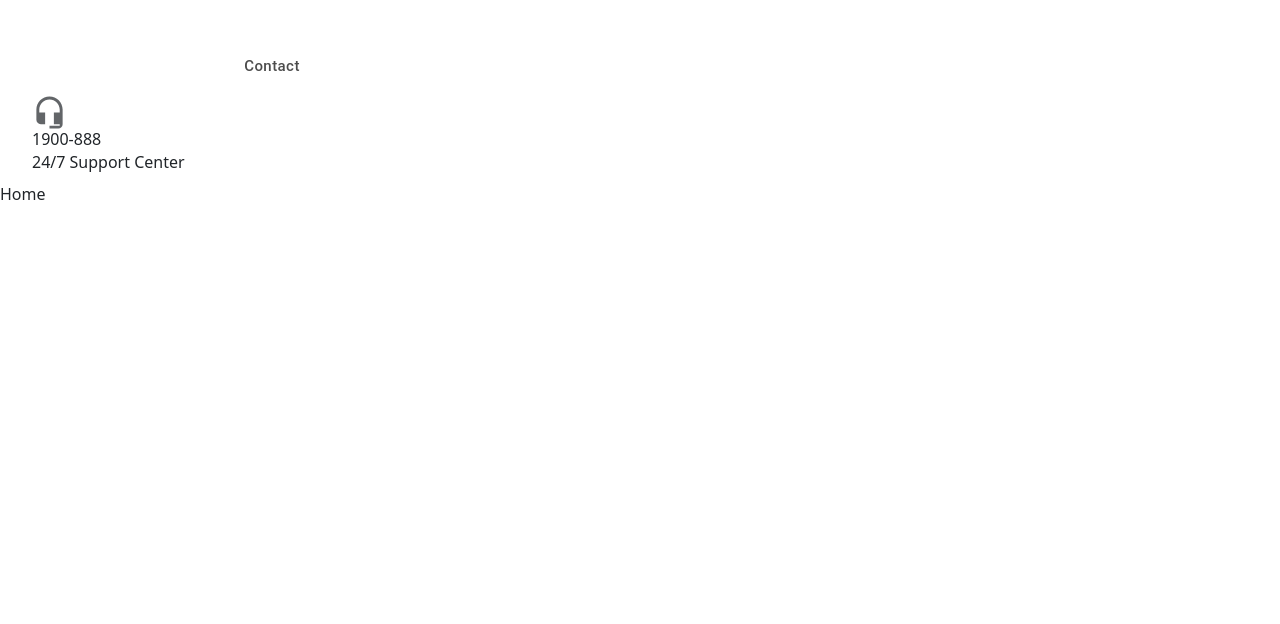
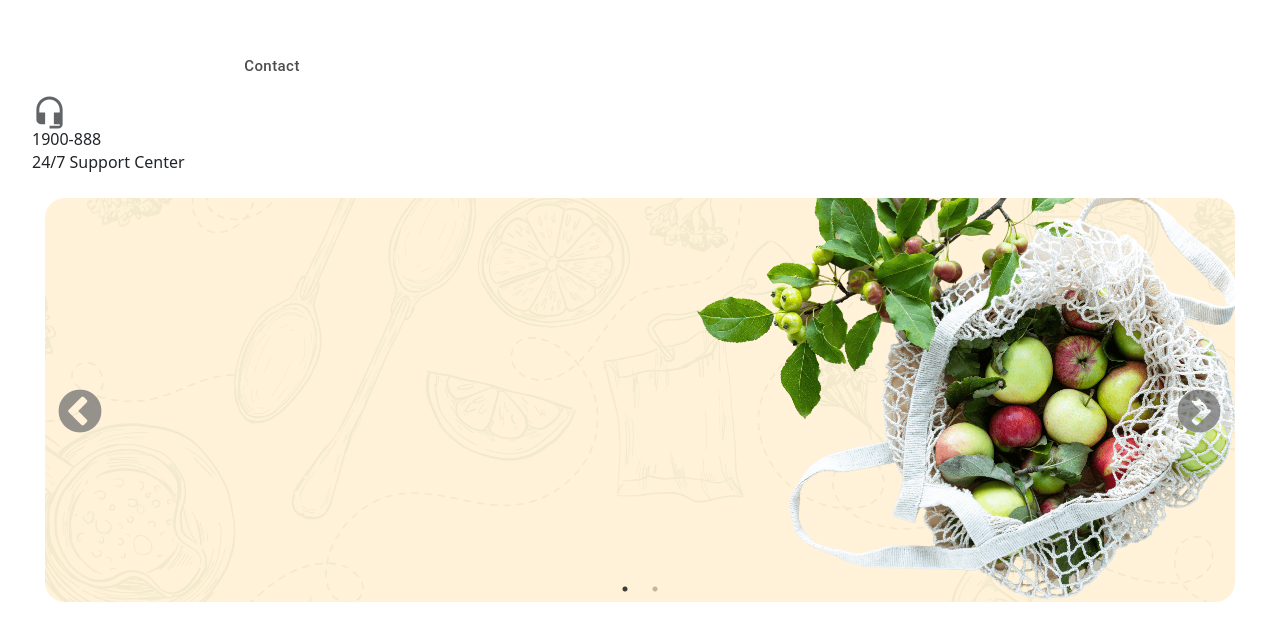
Before and after one commit to CoderAnshul/NEST, a React (Vite) app: page / in a window 1280 px wide. Shown: the part 2126-2750 px from the top of the page. Before the commit the page ends 2332 px from the top, so only its background shows below. Built offline with nearby package versions, Linux system fonts and the light colour scheme; no server answers.

Commit message:
Home page slider added

```diff
--- a/package.json
+++ b/package.json
@@ -18,7 +18,8 @@
     "bootstrap": "^5.3.3",
     "react": "^18.2.0",
     "react-dom": "^18.2.0",
-    "react-router-dom": "^6.23.0"
+    "react-router-dom": "^6.23.0",
+    "react-slick": "^0.30.2"
   },
   "devDependencies": {
     "@types/react": "^18.2.66",
--- a/src/Pages/Home/Index.jsx
+++ b/src/Pages/Home/Index.jsx
@@ -1,8 +1,11 @@
 import React from 'react'
+import Homeslider from './Slider/Homeslider'
 
 const Home = () => {
   return (
-    <div>Home</div>
+    <>
+      <Homeslider/>
+    </>
   )
 }
 
--- /dev/null
+++ b/src/Pages/Home/Slider/Homeslider.css
@@ -0,0 +1,55 @@
+@import url('https://cdnjs.cloudflare.com/ajax/libs/slick-carousel/1.8.1/slick.min.css');
+@import url('https://cdnjs.cloudflare.com/ajax/libs/slick-carousel/1.8.1/slick-theme.min.css');
+
+/* .slick-next::before{
+    left: -80px;
+    top: -10px;
+    position: absolute;
+    font-size: 50px;
+    color: #35a772;
+}
+.slick-prev::before{
+    top: 10px;
+    position: absolute;
+    z-index: 99;
+    font-size: 50px;
+    color: #35a772;
+} */
+
+.home-slider-main img{
+    border-radius: 20px;
+    overflow: hidden;
+}
+.slick-arrow{
+    z-index: 1000 !important;
+}
+
+.slick-next::before{
+    position: absolute;
+    top: -5px;
+    left: -66px;
+    font-size: 50px;
+    color: #727272;
+    transition: all ease-in-out 0.2s;
+}
+.slick-next:hover::before{
+    position: absolute;
+    font-size: 48px;
+    color: #2CBB7D;
+}
+.slick-prev::before{
+    position: absolute;
+    top: -5px;
+    left: 35px;
+    color: #727272;
+    font-size: 50px;
+    transition: all ease-in-out 0.2s;
+}
+.slick-prev:hover::before{
+    position: absolute;
+    font-size: 48px;
+    color: #2CBB7D;
+}
+.slick-dots{
+    margin-bottom: 34px;
+}
--- /dev/null
+++ b/src/Pages/Home/Slider/Homeslider.jsx
@@ -0,0 +1,33 @@
+import Slider from "react-slick";
+import './Homeslider.css'
+import SlideOne from '../../../assets/images/slider-1.png'
+import SlideTwo from '../../../assets/images/slider-2.png'
+
+const Homeslider = () => {
+  var settings = {
+    dots: true,
+    infinite: true,
+    speed: 500,
+    slidesToShow: 1,
+    slidesToScroll: 1,
+    fade:true,
+    arrows: true
+  };
+
+  return (
+    <section className="homeSlider py-3 ">
+      <div className="container-fluid relative">
+        <Slider {...settings} className="home-slider-main relative">
+          <div className="item">
+            <img className="w-full" src={SlideOne} alt="" />
+          </div>
+          <div className="item">
+            <img className="w-full" src={SlideTwo} alt="" />
+          </div>
+        </Slider>
+      </div>
+    </section>
+  );
+};
+
+export default Homeslider;
--- a/src/component/Header/nav/Nav.jsx
+++ b/src/component/Header/nav/Nav.jsx
@@ -21,7 +21,7 @@ const Nav = () => {
           <ul className="flex">
             <li>
               <Button>
-                <Link>Home</Link>
+                <Link to="/">Home</Link>
               </Button>
             </li>
             <li>
--- a/src/index.css
+++ b/src/index.css
@@ -1,3 +1,7 @@
 @tailwind base;
 @tailwind components;
 @tailwind utilities;
+
+html, body{
+    overflow-x:hidden;
+}
```
Also changed, not shown: 1 other file (tests, documents, lock files or other folders).
